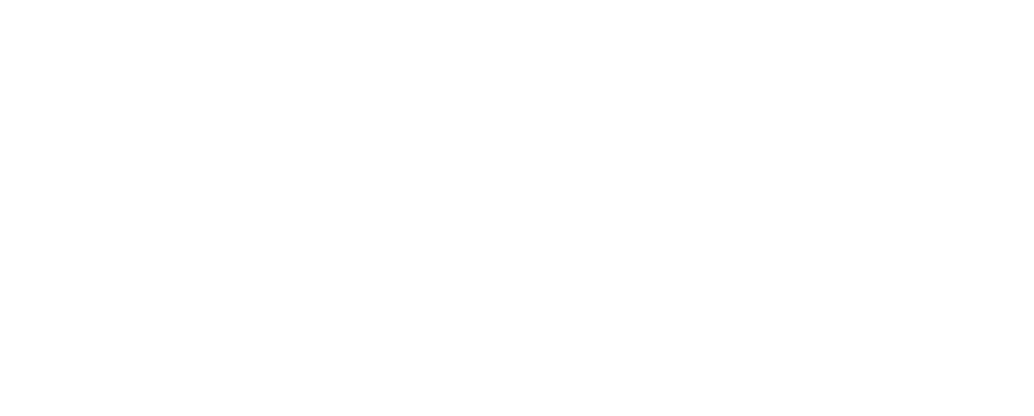
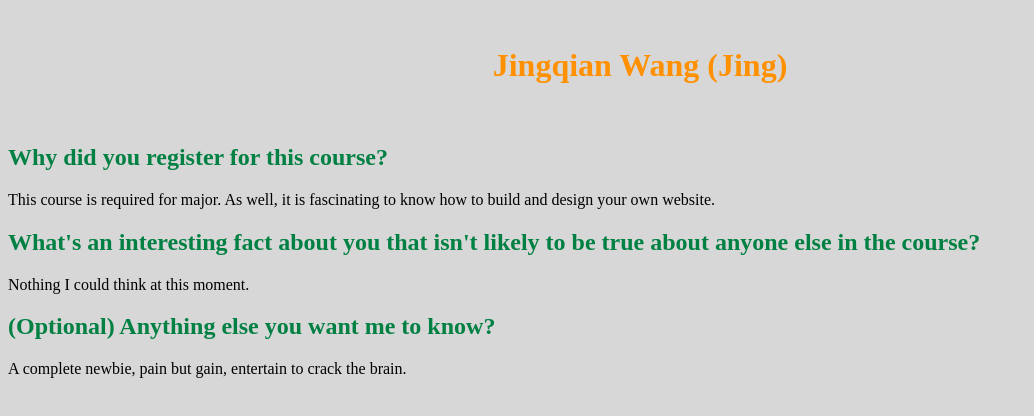
Before and after one commit to csc473-spring23/assignment1-city-jwang, a website: page index.html in a window 1280 px wide. Shown: the whole page, without its empty margins (0-1034 px from the left). Drawn offline with Linux system fonts and the light colour scheme.

Commit message:
CSc473 ASS1 submit

```diff
--- a/index.html
+++ b/index.html
@@ -1,9 +1,36 @@
 <!DOCTYPE html>
 <html lang="en">
   <head>
+    <title>Jingqian Wang</title>
     <meta charset="UTF-8" />
     <meta name="viewport" content="width=device-width,initial-scale=1" />
-    <meta name="description" content="" />
+    <meta name="description" content="Introduction" />
+    <meta name="keywords" content="CSc473">
+    <meta name="author" content="Jingqian Wang">
   </head>
-  <body></body>
+  <body style="background-color:rgb(215, 215, 215);">
+    <br>
+    <h1 style="color:rgb(255, 145, 0); text-align:center;">
+      Jingqian Wang (Jing)
+    </h1>
+    <br>
+    <h2 style="color:rgb(0, 128, 66);">
+      Why did you register for this course?
+    </h2>
+    <p>
+      This course is required for major. As well, it is fascinating to know how to build and design your own website.
+    </p>
+    <h2 style="color:rgb(0, 128, 66);">
+      What's an interesting fact about you that isn't likely to be true about anyone else in the course?
+    </h2>
+    <p>
+      Nothing I could think at this moment.
+    </p>
+    <h2 style="color:rgb(0, 128, 66);">
+      (Optional) Anything else you want me to know?
+    </h2>
+    <p>
+      A complete newbie, pain but gain, entertain to crack the brain.
+    </p>
+  </body>
 </html>
```
